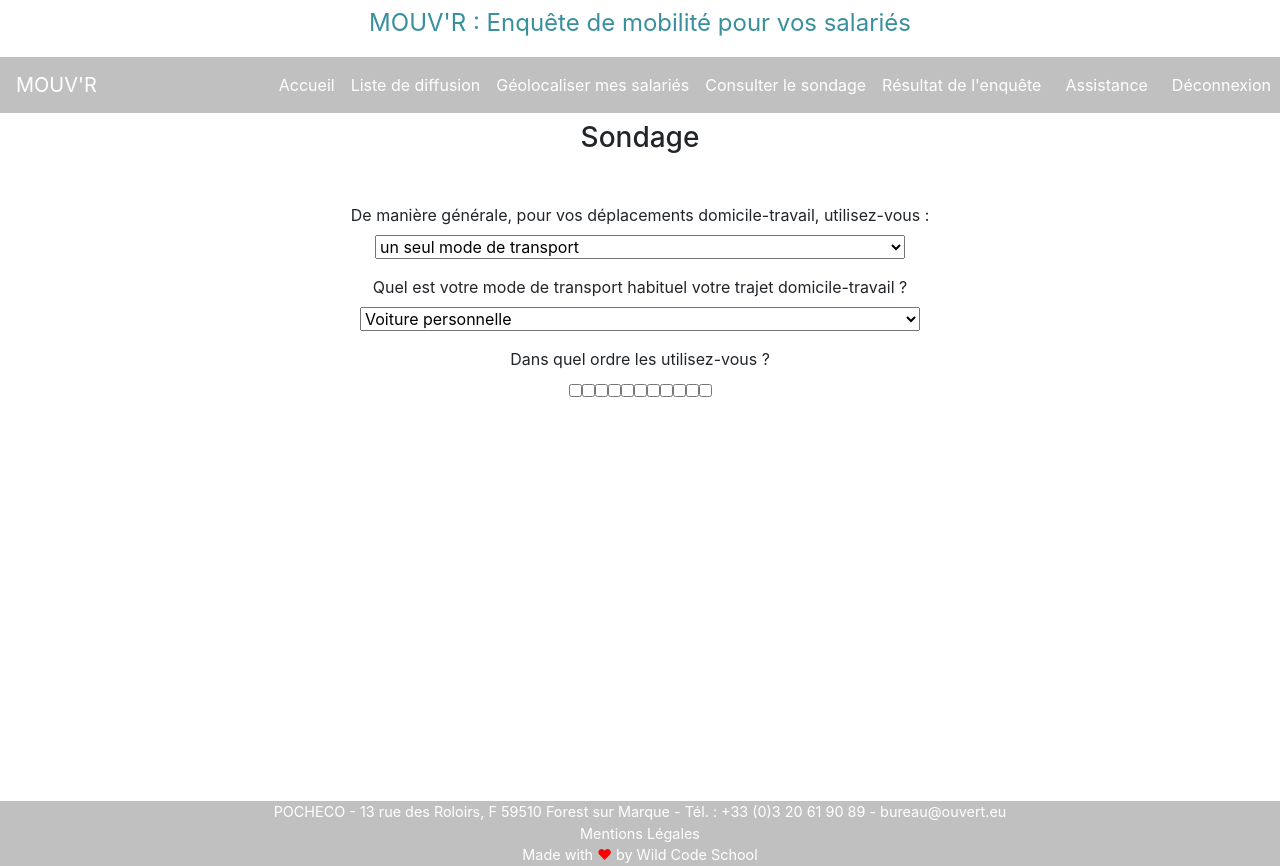
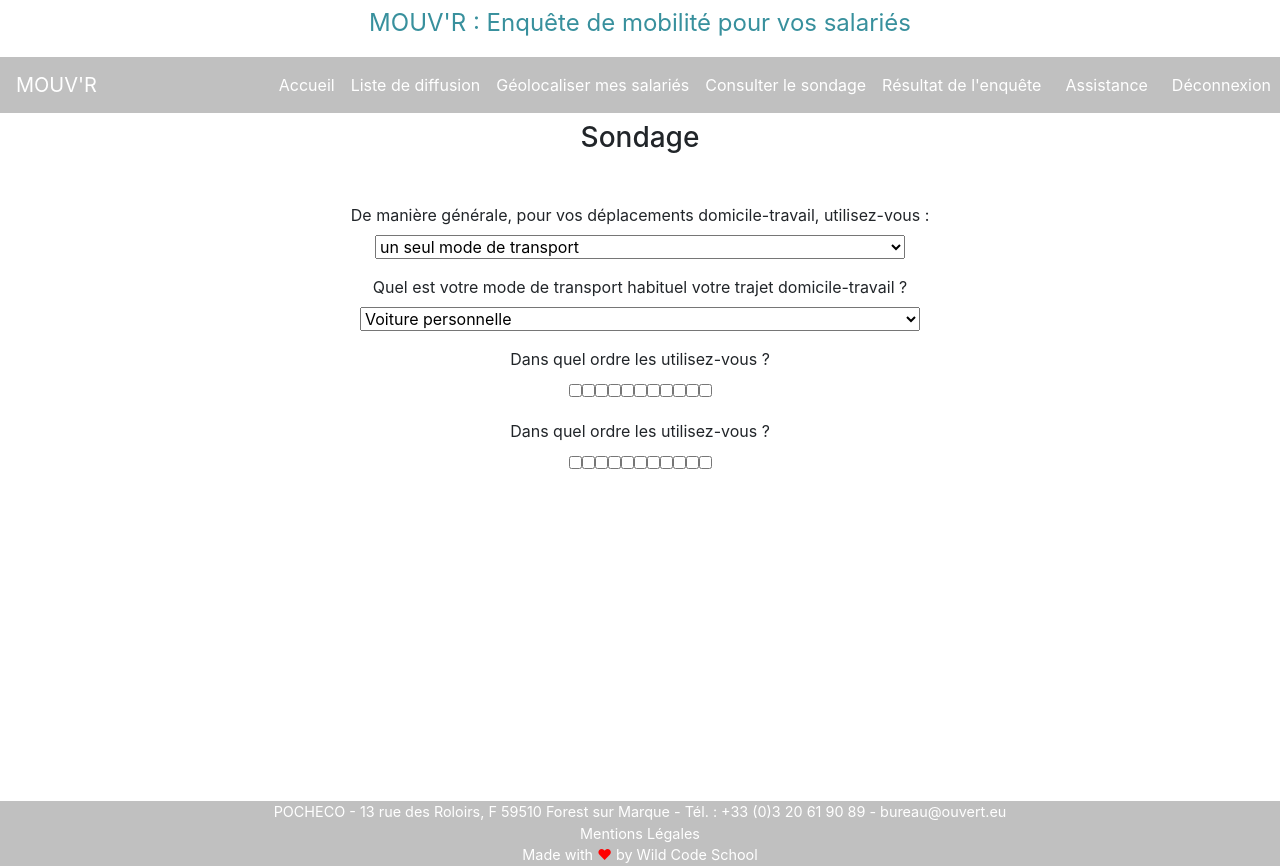
Before and after one commit to EdouardSellier/wcs-ouvert, a React (Create React App) app in the folder front/: page /sondage in a window 1280 px wide. Built offline with nearby package versions, Linux system fonts and the light colour scheme.

Commit message:
I changed the ID in questions array.

```diff
--- a/front/src/components/Sondage.jsx
+++ b/front/src/components/Sondage.jsx
@@ -44,7 +44,7 @@ class Sondage extends Component {
     this.state = {
       questions: [
         {
-          id: "questionOne",
+          id: "generalTransport",
           type: "option",
           label:
             "De manière générale, pour vos déplacements domicile-travail, utilisez-vous : ",
@@ -54,7 +54,7 @@ class Sondage extends Component {
           ]
         },
         {
-          id: "questionTwo",
+          id: "oneTransport",
           type: "option",
           label:
             "Quel est votre mode de transport habituel votre trajet domicile-travail ?",
@@ -73,7 +73,25 @@ class Sondage extends Component {
           ]
         },
         {
-          id: "questionThree",
+          id: "severalTransport",
+          type: "checkbox",
+          label: "Dans quel ordre les utilisez-vous ?",
+          possibilities: [
+            "Voiture personnelle",
+            "Voiture de fonction/service",
+            "Covoiturage",
+            "Train (RER,…)",
+            "Métro",
+            "Bus",
+            "Tramway",
+            "Deux roues non motorisées dit transport doux (vélo, trottinette, roller...)",
+            "Deux roues motorisées (moto, scooter)",
+            "Marche à pied (ou course)",
+            "Autre"
+          ]
+        },
+        {
+          id: "questionFour",
           type: "checkbox",
           label: "Dans quel ordre les utilisez-vous ?",
           possibilities: [
@@ -121,6 +139,7 @@ class Sondage extends Component {
 
               //return <p>{data.type}</p>;
             })}
+
             {/*<Option
               data={this.state.questions[0]}
               function={e => this.change(e)}
```
